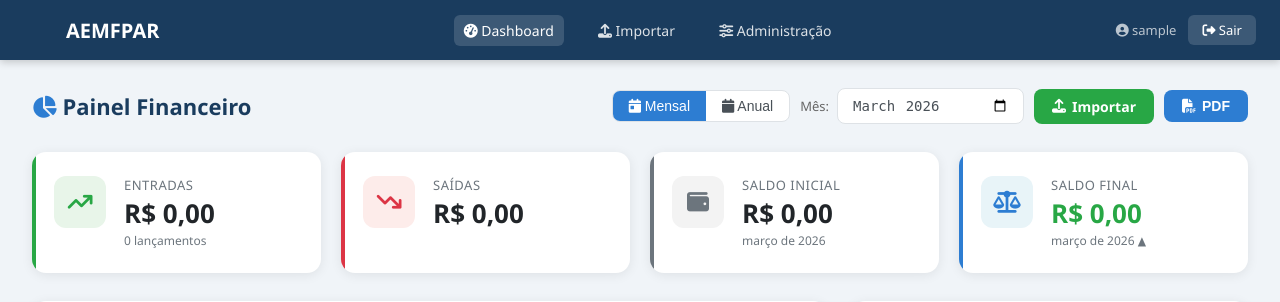
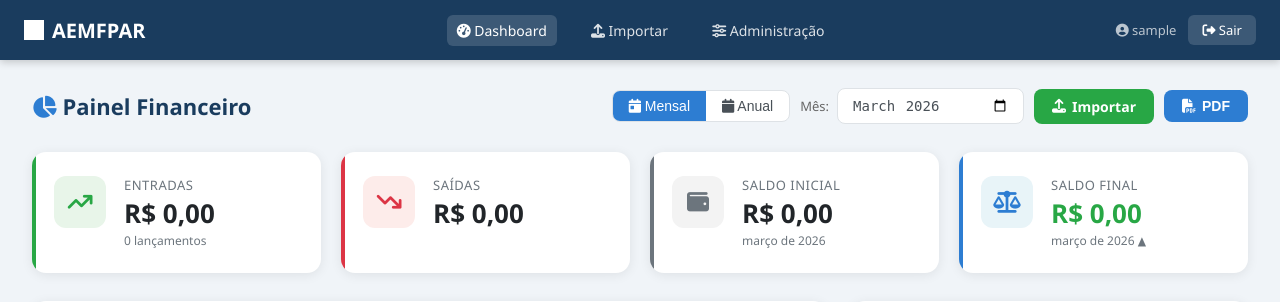
Before and after one commit to Rvaldrez/aemf, a PHP site: page /dozero/index.php in a window 1280 px wide. Shown: the top 302 px of the page. Run offline with PHP 8.4, Linux system fonts and the light colour scheme; the visitor is signed in with stand-in values (Sample User, id 1); data that the repository does not hold is empty.

Commit message:
feat: inline category color picker, PT-BR month labels, rename and resize icons
Co-authored-by: Rvaldrez <36698905+Rvaldrez@users.noreply.github.com>

```diff
--- a/dozero/api/dashboard.php
+++ b/dozero/api/dashboard.php
@@ -269,10 +269,11 @@ try {
             $map = [];
             foreach ($rows as $r) { $map[$r['mes']] = $r; }
 
+            $mesesPtBR = ['Jan','Fev','Mar','Abr','Mai','Jun','Jul','Ago','Set','Out','Nov','Dez'];
             $meses = $creditos = $debitos = $saldos = [];
             for ($mm = 1; $mm <= 12; $mm++) {
                 $key = $year . '-' . str_pad($mm, 2, '0', STR_PAD_LEFT);
-                $meses[]   = date('M', mktime(0, 0, 0, $mm, 1));
+                $meses[]   = $mesesPtBR[$mm - 1];
                 $creditos[] = (float)($map[$key]['creditos'] ?? 0);
                 $debitos[]  = (float)($map[$key]['debitos']  ?? 0);
                 $saldos[]   = isset($smMap[$key]) ? (float)$smMap[$key]['saldo_final'] : null;
--- a/dozero/index.php
+++ b/dozero/index.php
@@ -23,8 +23,8 @@ body{font-family:'Segoe UI',Tahoma,sans-serif;background:#f0f4f8;color:#333;min-
 
 /* ── NAV ── */
 nav{background:var(--primary);color:#fff;padding:0 24px;display:flex;align-items:center;justify-content:space-between;height:60px;position:sticky;top:0;z-index:100;box-shadow:0 2px 8px rgba(0,0,0,.2)}
-.nav-brand{font-size:20px;font-weight:700;display:flex;align-items:center;gap:10px}
-.nav-brand-logo{height:32px;width:auto;vertical-align:middle}
+.nav-brand{font-size:20px;font-weight:700;display:flex;align-items:center;gap:8px}
+.nav-brand-logo{height:20px;width:auto;vertical-align:middle}
 .nav-links a{color:rgba(255,255,255,.85);text-decoration:none;margin-left:20px;font-size:14px;padding:6px 10px;border-radius:6px;transition:.2s}
 .nav-links a:hover,.nav-links a.active{background:rgba(255,255,255,.15);color:#fff}
 .nav-user{font-size:13px;color:rgba(255,255,255,.7);display:flex;align-items:center;gap:12px}
@@ -152,7 +152,7 @@ tbody tr:last-child td{border-bottom:none}
 
 <!-- NAV -->
 <nav>
-    <div class="nav-brand"><img src="images/icone_aemf.png" alt="AEMFPAR" class="nav-brand-logo"> AEMFPAR</div>
+    <div class="nav-brand"><img src="images/branco_aemf.png" alt="AEMFPAR" class="nav-brand-logo"> AEMFPAR</div>
     <div class="nav-links">
         <a href="index.php" class="active"><i class="fa-solid fa-gauge-high"></i> Dashboard</a>
         <?php if ($isAdmin): ?>
--- a/dozero/login.php
+++ b/dozero/login.php
@@ -11,7 +11,7 @@ body{font-family:'Segoe UI',sans-serif;background:linear-gradient(135deg,#1a3c5e
 .card{background:#fff;border-radius:16px;padding:48px 40px;width:100%;max-width:420px;box-shadow:0 20px 60px rgba(0,0,0,.25)}
 .logo{text-align:center;margin-bottom:32px}
 .logo h1{color:#1a3c5e;font-size:28px;font-weight:700;display:flex;align-items:center;justify-content:center;gap:10px}
-.logo-icon{height:40px;width:auto}
+.logo-icon{height:28px;width:auto;vertical-align:middle}
 .logo p{color:#6c757d;font-size:14px;margin-top:4px}
 .form-group{margin-bottom:20px}
 label{display:block;font-size:14px;color:#495057;margin-bottom:6px;font-weight:500}
@@ -27,7 +27,7 @@ input:focus{border-color:#2d7dd2;box-shadow:0 0 0 3px rgba(45,125,210,.15)}
 <body>
 <div class="card">
     <div class="logo">
-        <h1><img src="images/icone_aemf.png" alt="AEMFPAR" class="logo-icon"> AEMFPAR</h1>
+        <h1><img src="images/azul_aemf.png" alt="AEMFPAR" class="logo-icon"> AEMFPAR</h1>
         <p>Sistema Financeiro</p>
     </div>
     <?php if (!empty($_GET['erro'])): ?>
```
Also changed, not shown: dozero/admin.php (+19 -1 lines), dozero/images/azul_aemf.png (added), dozero/images/branco_aemf.png (added).
